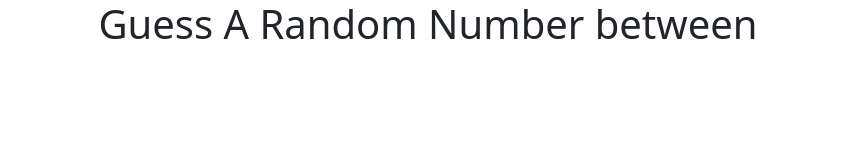
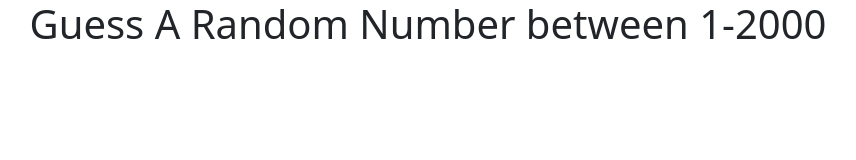
Before and after one commit to Pyush31/guess, a plain HTML site: page index.html in a window 1280 px wide. Shown: the whole page, without its empty margins (212-1068 px from the left). Drawn offline with nearby package versions, Linux system fonts and the light colour scheme.

Commit message:
Third commit

```diff
--- a/index.html
+++ b/index.html
@@ -9,7 +9,7 @@
 </head>
 <body>
     <!-- <audio src="001.mp3" autoplay loop></audio> -->
-    <h1 class="text-center">Guess A Random Number between</h1>
+    <h1 class="text-center">Guess A Random Number between 1-2000</h1>
 
 
 
```
